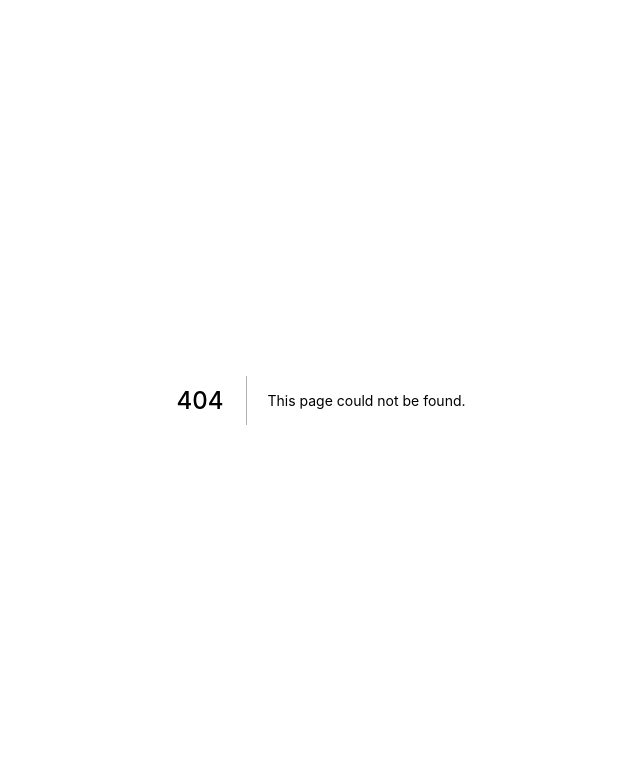
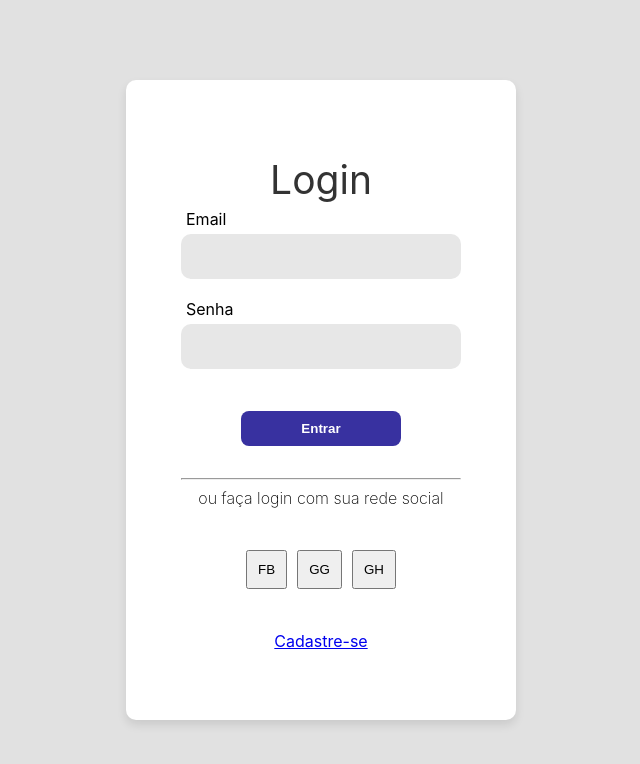
Before and after one commit to devs-jequie/site-frontend, a Next.js app: page /login in a window 1280 px wide. Before the commit this address had no page. Shown: the top 764 px of the page, without its empty margins (319-959 px from the left). Built offline with nearby package versions, Linux system fonts and the light colour scheme.

Commit message:
start login

```diff
--- a/components/inputs/Button/style.module.css
+++ b/components/inputs/Button/style.module.css
@@ -17,4 +17,5 @@
   font-size: 0.6rem;
   font-weight: 200;
   padding: 7px 1.4%;
+  border-radius: 30px;
 }
--- a/pages/index.tsx
+++ b/pages/index.tsx
@@ -5,10 +5,14 @@ import Input from "../components/inputs/Input";
 import TextArea from "../components/inputs/TextArea";
 import InputUpload from "../components/inputs/InputUpload";
 
+import Link from "next/link";
+
 export default function Home() {
   return (
     <div className={styles.container}>
       <h1>Ola Mundo</h1>
+      <h3><Link href="/login"> Login</Link></h3>
+
 
       <InputButton title="Teste" />
 
--- /dev/null
+++ b/pages/login/index.tsx
@@ -0,0 +1,93 @@
+import Link from "next/link";
+import InputButton from "../../components/inputs/Button";
+import Input from "../../components/inputs/Input";
+
+import styles from "./style.module.css";
+
+export default function Login() {
+  const loginSocial = async (event) => {
+    event.preventDefault();
+
+    alert(`login com: ${event.target.name}`);
+  };
+  const handleSubmit = async (event) => {
+    // Stop the form from submitting and refreshing the page.
+    event.preventDefault();
+
+    const data = {
+      email: event.target.email.value,
+      pasword: event.target.password.value,
+    };
+
+    const JSONdata = JSON.stringify(data);
+    const endpoint = "/url-login"; // ## trocar ##
+    const options = {
+      method: "POST",
+      headers: {
+        "Content-Type": "application/json",
+      },
+      body: JSONdata,
+    };
+
+    const response = await fetch(endpoint, options);
+    const result = await response.json();
+    alert(`resultado: ${result.data}`); // ## remover ##
+  };
+
+  return (
+    <div className={styles.container}>
+      <div className={styles.inputContainer}>
+        <span className={styles.title}>Login</span>
+        <form onSubmit={handleSubmit} className={styles.form}>
+          <div className={styles.inputContainer10}>
+            <Input title="Email" id="email" name="email" />
+          </div>
+          <div className={styles.inputContainer10}>
+            <Input title="Senha" id="password" name="password" />
+          </div>
+          <div className={styles.cancelOrLoginContainer}>
+            {/* <Link className={styles.cancelButton} href="/" >
+                            Cancelar
+                        </Link> */}
+            <InputButton title="Entrar" type="submit" />
+          </div>
+        </form>
+
+        <hr />
+        <div className={styles.textOptionalLoginContainer}>
+          <span>ou faça login com sua rede social</span>
+        </div>
+
+        <div className={styles.loginSocialContainer}>
+          <InputButton
+            title="FB"
+            className="small-button"
+            name="facebook"
+            onClick={loginSocial}
+            style={{ padding: 10 }}
+          />
+          <InputButton
+            title="GG"
+            className="small-button"
+            name="Google"
+            onClick={loginSocial}
+            style={{ padding: 10, margin: 10 }}
+          />
+          <InputButton
+            title="GH"
+            className="small-button"
+            name="Github"
+            onClick={loginSocial}
+            style={{ padding: 10 }}
+          />
+        </div>
+
+        <div className={styles.cancelOrLoginContainer}>
+            <Link  href="/" >
+                            Cadastre-se
+                        </Link>
+          </div>
+      </div>
+    </div>
+  );
+}
--- /dev/null
+++ b/pages/login/style.module.css
@@ -0,0 +1,77 @@
+.container {
+  padding: 15px;
+  width: 100%;
+  min-height: 100vh;
+  display: flex;
+  flex-wrap: wrap;
+  justify-content: center;
+  align-items: center;
+  background: #e1e1e1;
+}
+
+.inputContainer {
+  width: 390px;
+  min-height: 80vh;
+  background: #fff;
+  border-radius: 10px;
+  overflow: hidden;
+  margin-top: 0px;
+  padding: 77px 55px 33px;
+  box-shadow: 0 5px 10px 0 rgb(0 0 0 / 10%);
+}
+
+.form {
+  display: block;
+}
+
+.title {
+  display: block;
+  font-size: 39px;
+  color: #333;
+  line-height: 1.2;
+  text-align: center;
+}
+.inputContainer10 {
+  width: 100%;
+  position: relative;
+  margin-bottom: 15px;
+}
+
+.loginSocialContainer,
+.cancelOrLoginContainer {
+  display: flex;
+  align-items: center;
+  margin-top: 2rem;
+  margin-bottom: 2rem;
+}
+
+.loginSocialContainer {
+  justify-content: center;
+}
+
+.cancelOrLoginContainer {
+  /* justify-content: space-between; */
+  justify-content: center;
+}
+
+/* .cancelButton {
+  appearance: none;
+  -webkit-appearance: none;
+  padding: 8px 2%;
+  border: none;
+  min-width: 10rem;
+  border-radius: 8px;
+  font-weight: 600;
+  color: #fff;
+  background-color: #3831a0;
+  margin-top: 10px;
+  cursor: pointer;
+  text-decoration: none;
+  text-align: center;
+} */
+
+.textOptionalLoginContainer{
+  font-weight: 200;
+  display: flex;
+  justify-content: center;
+}
--- a/tsconfig.json
+++ b/tsconfig.json
@@ -17,7 +17,7 @@
     "moduleResolution": "node",
     "resolveJsonModule": true,
     "isolatedModules": true,
-    "jsx": "preserve"
+    "jsx": "preserve",
   },
   "include": [
     "next-env.d.ts",
```
Also changed, not shown: 2 other files (tests, documents, lock files or other folders).
